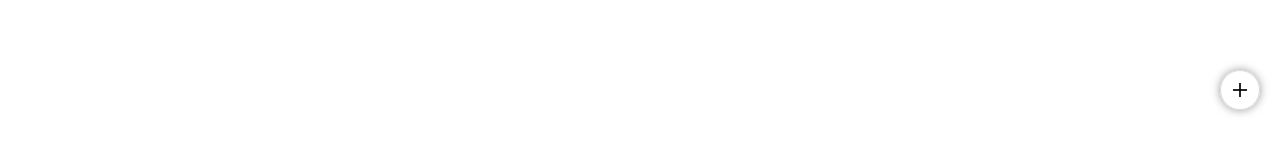
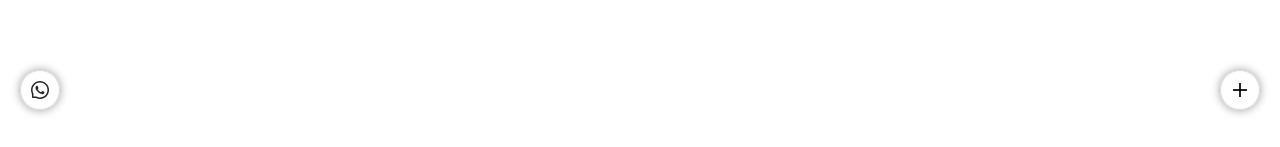
Before and after one commit to ng-parth/calculate-compare-conclude, a React (Create React App) app: page / in a window 1280 px wide. Shown: the part 670-817 px from the top of the page. Built offline with nearby package versions, Linux system fonts and the light colour scheme.

Commit message:
Added WA.ME component.

```diff
--- a/src/App.js
+++ b/src/App.js
@@ -4,6 +4,7 @@ import './App.scss';
 import {Route, BrowserRouter as Router, Switch} from "react-router-dom";
 import Comparison from "./features/Home/Comparision";
 import Details from "./features/Details/Details";
+import WaMe from './features/WaMe/WaMe';
 
 function App() {
   return (
@@ -11,6 +12,7 @@ function App() {
       <Router>
         <Switch>
           <Route path="/" exact component={Comparison} />
+          <Route path="/wa.me" exact component={WaMe} />
           <Route path="/details/:comparisonId" exact component={Details} />
         </Switch>
       </Router>
--- a/src/App.scss
+++ b/src/App.scss
@@ -11,6 +11,16 @@
   border-radius: 50%;
   box-shadow: 0 0 10px 0 rgba(0, 0, 0, 0.4);
 }
+.whatsapp-button {
+  position: fixed;
+  bottom: 20px;
+  left: 20px;
+  font-size: 24px;
+  line-height: 1.5;
+  padding: 10px;
+  border-radius: 50%;
+  box-shadow: 0 0 10px 0 rgba(0, 0, 0, 0.4);
+}
 
 .detail-card {
   //margin: 10px;
--- a/src/features/Home/Comparision.js
+++ b/src/features/Home/Comparision.js
@@ -1,7 +1,7 @@
 import React from "react";
 import ComparisonService from "../../redux/services/ComparisonService";
 import {Card, Typography, Modal, Button, Form, Input, Select} from "antd";
-import {PlusOutlined} from '@ant-design/icons';
+import {PlusOutlined, WhatsAppOutlined} from '@ant-design/icons';
 import uid from "uid";
 import {Link} from "react-router-dom";
 
@@ -20,6 +20,8 @@ const Comparison = props => {
     <Typography.Title level={2}>Comparison</Typography.Title>
     {ComparisonService.getAllComparison().map(c => <Link to={`/details/${c.id}`} key={c.id}><Card>{c.title}</Card></Link>)}
     <Button type="ghost" className="fab-button" shape="circle" icon={<PlusOutlined />} size="large" onClick={() => setComparisonModal(true)} />
+    <Link to="/wa.me"><Button type="ghost" className="whatsapp-button" shape="circle" icon={<WhatsAppOutlined />} size="large" /></Link>
+
     <Modal
       title="New Comparison"
       visible={showComparisonModal}
```
